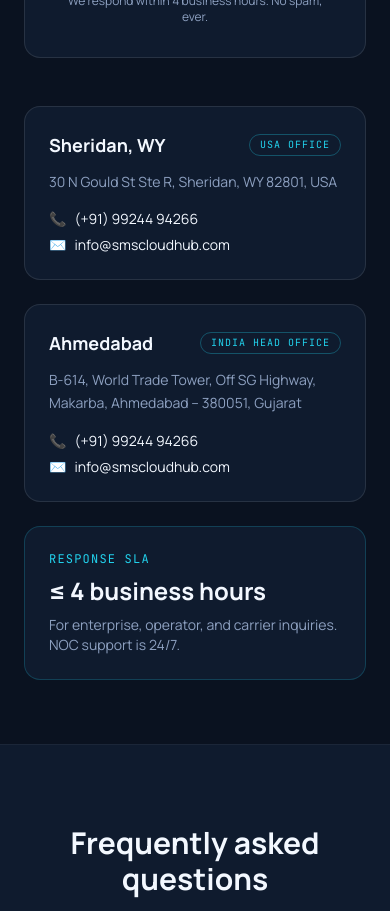
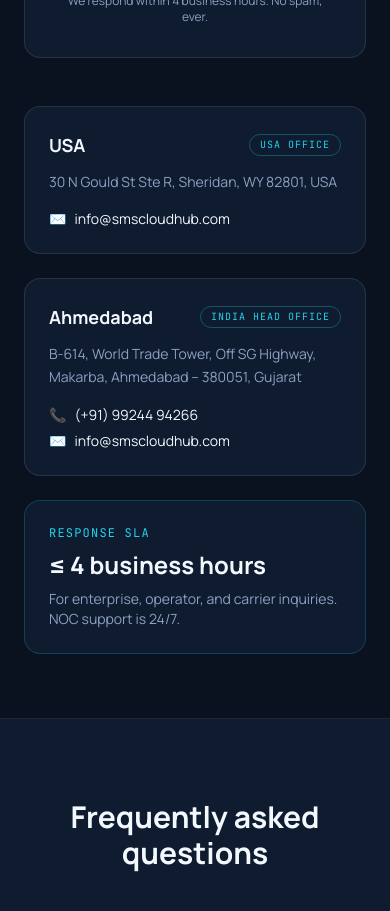
Before and after one commit to krishpitroda1/newsmscloudhub, a Next.js app: page /contact in a window 390 px wide. Shown: the part 1440-2351 px from the top of the page. Built offline with nearby package versions, Linux system fonts and the light colour scheme.

Commit message:
fix(contact): remove phone icon from US office card

```diff
--- a/app/contact/page.tsx
+++ b/app/contact/page.tsx
@@ -16,11 +16,10 @@
 
 const offices = [
   {
-    city: "Sheridan, WY",
+    city: "USA",
     country: "USA 🇺🇸",
     type: "USA Office",
     address: "30 N Gould St Ste R, Sheridan, WY 82801, USA",
-    phone: "(+91) 99244 94266",
     email: "info@smscloudhub.com",
   },
   {
@@ -205,9 +204,11 @@
                   </div>
                   <p className="text-[#8DA0C0] text-sm leading-relaxed">{o.address}</p>
                   <div className="space-y-1.5 pt-1">
-                    <a href={`tel:${o.phone}`} className="flex items-center gap-2 text-sm text-[#F3F8FF] hover:text-[#22D3EE] transition-colors">
-                      <span>📞</span> {o.phone}
-                    </a>
+                    {o.phone && (
+                      <a href={`tel:${o.phone}`} className="flex items-center gap-2 text-sm text-[#F3F8FF] hover:text-[#22D3EE] transition-colors">
+                        <span>📞</span> {o.phone}
+                      </a>
+                    )}
                     <a href={`mailto:${o.email}`} className="flex items-center gap-2 text-sm text-[#F3F8FF] hover:text-[#22D3EE] transition-colors">
                       <span>✉️</span> {o.email}
                     </a>
```
